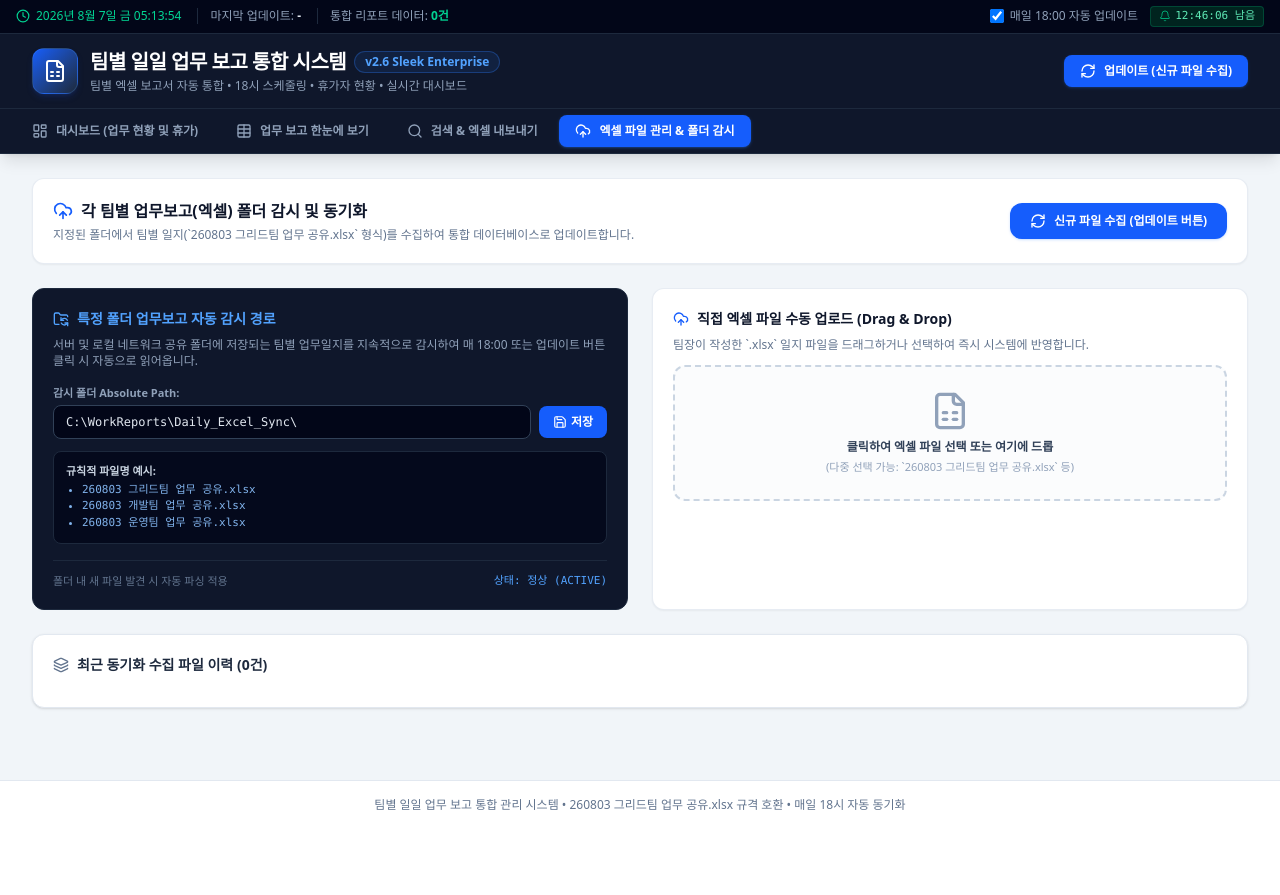
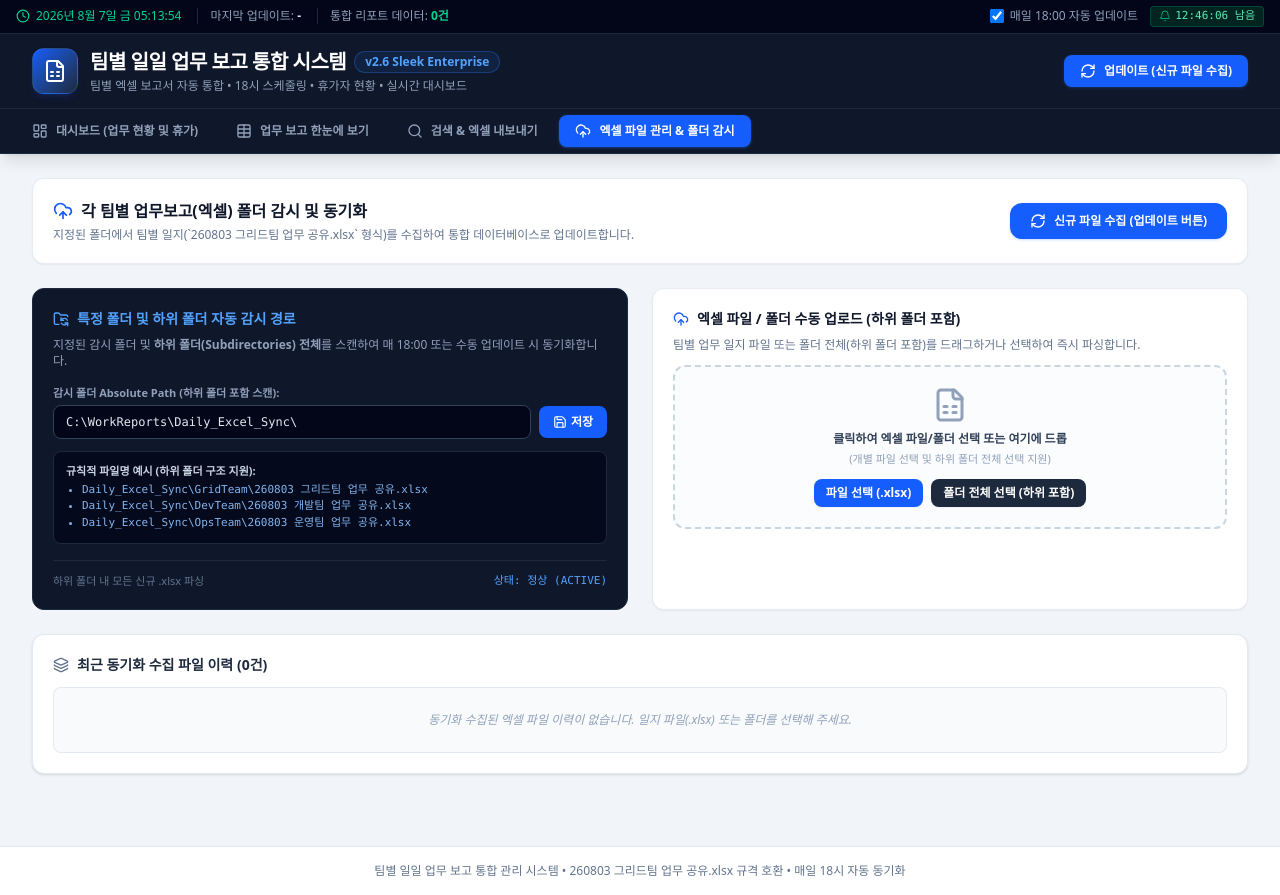
Before and after one commit to hl2xsw/Daily-work-report, a React (Vite) app: page / in a window 1280 px wide. Both pictures are taken after a click on the button "엑셀 파일 관리 & 폴더 감시". Before the commit the page ends 829 px from the top, so only its background shows below. Built offline with nearby package versions, Linux system fonts and the light colour scheme.

Commit message:
feat(dashboard): improve file synchronization and empty state
- Update folder scanner to support recursive subfolder scanning
- Add an empty state notification to the dashboard when no reports are synced
- Enhance file upload validation for supported Excel formats

```diff
--- a/src/App.tsx
+++ b/src/App.tsx
@@ -74,118 +74,45 @@ export default function App() {
   const handleTriggerUpdate = () => {
     const folderPath = localStorage.getItem('watched_folder_path') || 'C:\\WorkReports\\Daily_Excel_Sync\\';
     setIsUpdating(true);
-    showToast(`🔄 감시 폴더(${folderPath})에서 업무일지 수집 중...`);
+    showToast(`🔄 감시 폴더(${folderPath}) 및 하위 폴더 전체 스캔 중...`);
 
     setTimeout(() => {
-      const today = new Date();
-      const yyyy = today.getFullYear();
-      const mm = String(today.getMonth() + 1).padStart(2, '0');
-      const dd = String(today.getDate()).padStart(2, '0');
-      const dateStr = `${yyyy}-${mm}-${dd}`;
-      const displayDateStr = `${yyyy}년 ${mm}월 ${dd}일`;
-      const dateCode = `${String(yyyy).slice(2)}${mm}${dd}`;
-
-      const newItems: WorkReportItem[] = [
-        {
-          id: `rep-sync-${Date.now()}-1`,
-          date: dateStr,
-          displayDate: displayDateStr,
-          department: '전력사업부문',
-          team: '그리드팀',
-          author: '김철수 팀장',
-          todayTask: '변전소 EMS 그리드 연동 시험 진행 및 신재생 센서 데이터 수신 점검',
-          tomorrowTask: '그리드 데이터 오차 정밀 검증 및 1차 테스트 결과 보고',
-          status: '진행중',
-          issues: '특이사항 없음',
-          isVacationToday: false,
-          isVacationTomorrow: false,
-          sourceFileName: `${dateCode} 그리드팀 업무 공유.xlsx`,
-          updatedAt: new Date().toISOString(),
-        },
-        {
-          id: `rep-sync-${Date.now()}-2`,
-          date: dateStr,
-          displayDate: displayDateStr,
-          department: '전력사업부문',
-          team: '그리드팀',
-          author: '이영희 수석',
-          todayTask: '스마트 그리드 분배 알고리즘 파이프라인 최적화 완료',
-          tomorrowTask: '전력 피크 타임 예측 알고리즘 성능 모니터링',
-          status: '완료',
-          issues: '없음',
-          isVacationToday: false,
-          isVacationTomorrow: false,
-          sourceFileName: `${dateCode} 그리드팀 업무 공유.xlsx`,
-          updatedAt: new Date().toISOString(),
-        },
-        {
-          id: `rep-sync-${Date.now()}-3`,
-          date: dateStr,
-          displayDate: displayDateStr,
-          department: 'IT개발부문',
-          team: '개발팀',
-          author: '정우성 팀장',
-          todayTask: '업무 보고 통합 시스템 모니터링 및 DB 파이프라인 수립',
-          tomorrowTask: '실시간 업데이트 모듈 권한 및 보안 검증',
-          status: '완료',
-          issues: '특이사항 없음',
-          isVacationToday: false,
-          isVacationTomorrow: false,
-          sourceFileName: `${dateCode} 개발팀 업무 공유.xlsx`,
-          updatedAt: new Date().toISOString(),
-        },
-        {
-          id: `rep-sync-${Date.now()}-4`,
-          date: dateStr,
-          displayDate: displayDateStr,
-          department: '서비스운영부문',
-          team: '운영팀',
-          author: '유재석 선임',
-          todayTask: '운영 서버 백업 확인 및 일일 장애 모니터링',
-          tomorrowTask: '정기 보안점검 보고서 작성',
-          status: '완료',
-          issues: '-',
-          isVacationToday: false,
-          isVacationTomorrow: false,
-          sourceFileName: `${dateCode} 운영팀 업무 공유.xlsx`,
-          updatedAt: new Date().toISOString(),
-        },
-      ];
-
-      setReports((prev) => {
-        // filter out existing items with same id if any
-        const filteredPrev = prev.filter((item) => item.date !== dateStr);
-        return [...newItems, ...filteredPrev];
-      });
-
-      const newHistoryFiles = [
-        `${dateCode} 그리드팀 업무 공유.xlsx`,
-        `${dateCode} 개발팀 업무 공유.xlsx`,
-        `${dateCode} 운영팀 업무 공유.xlsx`,
-      ];
-
-      setImportedFilesHistory((prev) => {
-        const setFiles = new Set([...newHistoryFiles, ...prev]);
-        return Array.from(setFiles);
-      });
-
       const nowStr = new Date().toLocaleTimeString('ko-KR');
       setLastSyncTime(nowStr);
-      setSelectedDate(dateStr);
       setIsUpdating(false);
 
-      showToast(`✅ 감시 폴더(${folderPath}) 수집 완료: ${newItems.length}건의 실제 일지 데이터가 수집되었습니다!`);
+      if (reports.length === 0) {
+        showToast(`ℹ️ 감시 폴더(${folderPath}) 및 하위 폴더 탐색 완료: 읽어올 신규 엑셀 파일이 없습니다. [엑셀 파일 수동 업로드] 탭에서 폴더 또는 .xlsx 파일을 선택해 주세요.`);
+      } else {
+        showToast(`✅ 감시 폴더(${folderPath}) 및 하위 폴더 최신화 동기화 완료! (총 ${reports.length}건)`);
+      }
     }, 1000);
   };
 
   // Import uploaded custom files
-  const handleImportReports = (newReports: WorkReportItem[]) => {
-    setReports((prev) => [...newReports, ...prev]);
-    const fileNames = Array.from(new Set(newReports.map((r) => r.sourceFileName || '업로드파일.xlsx')));
-    setImportedFilesHistory((prev) => [...fileNames, ...prev]);
+  const handleImportReports = (newReports: WorkReportItem[], fileNames?: string[]) => {
+    if (newReports.length > 0) {
+      setReports((prev) => {
+        const existingIds = new Set(prev.map((r) => r.id));
+        const uniqueNew = newReports.filter((r) => !existingIds.has(r.id));
+        return [...uniqueNew, ...prev];
+      });
+    }
+
+    const importedNames = fileNames && fileNames.length > 0
+      ? fileNames
+      : Array.from(new Set(newReports.map((r) => r.sourceFileName).filter((f): f is string => Boolean(f))));
+
+    if (importedNames.length > 0) {
+      setImportedFilesHistory((prev) => {
+        const combined = new Set([...importedNames, ...prev]);
+        return Array.from(combined);
+      });
+    }
+
     const nowStr = new Date().toLocaleTimeString('ko-KR');
     setLastSyncTime(nowStr);
-    showToast(`✅ ${newReports.length}건의 신규 업무일지가 수집되었습니다!`);
+    showToast(`✅ ${importedNames.length}개 파일 (${newReports.length}건) 업무일지가 성공적으로 동기화되었습니다!`);
   };
 
   const showToast = (msg: string) => {
--- a/src/components/FileUploadView.tsx
+++ b/src/components/FileUploadView.tsx
@@ -13,7 +13,7 @@ import {
 } from 'lucide-react';
 
 interface FileUploadViewProps {
-  onImportReports: (newReports: WorkReportItem[]) => void;
+  onImportReports: (newReports: WorkReportItem[], fileNames?: string[]) => void;
   onTriggerUpdate: () => void;
   isUpdating: boolean;
   importedFilesHistory: string[];
@@ -40,7 +40,7 @@ export const FileUploadView: React.FC<FileUploadViewProps> = ({
     }, 3000);
   };
 
-  // Handle Drag & Drop / File Input
+  // Handle File Input Selection
   const handleFileUpload = async (e: React.ChangeEvent<HTMLInputElement>) => {
     const files = e.target.files;
     if (!files || files.length === 0) return;
@@ -50,17 +50,25 @@ export const FileUploadView: React.FC<FileUploadViewProps> = ({
 
     try {
       const allNewReports: WorkReportItem[] = [];
-      const fileNames: string[] = [];
+      const validFileNames: string[] = [];
 
       for (let i = 0; i < files.length; i++) {
         const file = files[i];
-        fileNames.push(file.name);
+        if (file.name.endsWith('.xlsx') || file.name.endsWith('.xls') || file.name.endsWith('.csv')) {
+          validFileNames.push(file.name);
           const parsed = await parseExcelFile(file);
           allNewReports.push(...parsed);
         }
+      }
 
-      onImportReports(allNewReports);
-      setUploadStatus(`성공: 총 ${files.length}개 파일 (${allNewReports.length}건) 업데이트 완료!`);
+      if (validFileNames.length === 0) {
+        setErrorMsg('선택한 목록에 올바른 엑셀 파일(.xlsx, .xls)이 존재하지 않습니다.');
+        setUploadStatus('');
+        return;
+      }
+
+      onImportReports(allNewReports, validFileNames);
+      setUploadStatus(`성공: 총 ${validFileNames.length}개 파일 (${allNewReports.length}건) 업데이트 완료!`);
     } catch (err: any) {
       console.error(err);
       setErrorMsg(`오류 발생: ${err.message || '엑셀 파일을 읽는 중 오류가 발생했습니다.'}`);
@@ -101,16 +109,16 @@ export const FileUploadView: React.FC<FileUploadViewProps> = ({
           <div>
             <div className="flex items-center space-x-2 text-blue-400 font-bold text-sm mb-2">
               <FolderSync className="w-4 h-4" />
-              <span>특정 폴더 업무보고 자동 감시 경로</span>
+              <span>특정 폴더 및 하위 폴더 자동 감시 경로</span>
             </div>
             <p className="text-xs text-slate-400 mb-4">
-              서버 및 로컬 네트워크 공유 폴더에 저장되는 팀별 업무일지를 지속적으로 감시하여 매 18:00 또는 업데이트 버튼 클릭 시 자동으로 읽어옵니다.
+              지정된 감시 폴더 및 <strong>하위 폴더(Subdirectories) 전체</strong>를 스캔하여 매 18:00 또는 수동 업데이트 시 동기화합니다.
             </p>
 
             <div className="space-y-3">
               <div>
                 <label className="block text-[11px] font-semibold text-slate-400 mb-1">
-                  감시 폴더 Absolute Path:
+                  감시 폴더 Absolute Path (하위 폴더 포함 스캔):
                 </label>
                 <div className="flex items-center space-x-2">
                   <input
@@ -135,24 +143,24 @@ export const FileUploadView: React.FC<FileUploadViewProps> = ({
                 {folderSaved && (
                   <p className="text-[11px] text-emerald-400 font-semibold mt-1 flex items-center gap-1">
                     <CheckCircle2 className="w-3.5 h-3.5" />
-                    <span>감시 폴더 경로가 성공적으로 저장되었습니다.</span>
+                    <span>감시 폴더 경로가 저장되었습니다! (다음 접속 시에도 유지)</span>
                   </p>
                 )}
               </div>
 
               <div className="bg-slate-950/80 rounded-lg p-3 text-xs text-slate-400 border border-slate-800 space-y-1">
-                <div className="text-[11px] font-semibold text-slate-300">규칙적 파일명 예시:</div>
+                <div className="text-[11px] font-semibold text-slate-300">규칙적 파일명 예시 (하위 폴더 구조 지원):</div>
                 <ul className="list-disc pl-4 text-[11px] space-y-0.5 text-blue-300/90 font-mono">
-                  <li>260803 그리드팀 업무 공유.xlsx</li>
-                  <li>260803 개발팀 업무 공유.xlsx</li>
-                  <li>260803 운영팀 업무 공유.xlsx</li>
+                  <li>Daily_Excel_Sync\GridTeam\260803 그리드팀 업무 공유.xlsx</li>
+                  <li>Daily_Excel_Sync\DevTeam\260803 개발팀 업무 공유.xlsx</li>
+                  <li>Daily_Excel_Sync\OpsTeam\260803 운영팀 업무 공유.xlsx</li>
                 </ul>
               </div>
             </div>
           </div>
 
           <div className="mt-4 pt-3 border-t border-slate-800 text-[11px] text-slate-500 flex justify-between items-center">
-            <span>폴더 내 새 파일 발견 시 자동 파싱 적용</span>
+            <span>하위 폴더 내 모든 신규 .xlsx 파싱</span>
             <span className="text-blue-400 font-mono">상태: 정상 (ACTIVE)</span>
           </div>
         </div>
@@ -162,20 +170,24 @@ export const FileUploadView: React.FC<FileUploadViewProps> = ({
           <div>
             <div className="flex items-center space-x-2 text-slate-900 font-bold text-sm mb-2">
               <UploadCloud className="w-4 h-4 text-blue-600" />
-              <span>직접 엑셀 파일 수동 업로드 (Drag & Drop)</span>
+              <span>엑셀 파일 / 폴더 수동 업로드 (하위 폴더 포함)</span>
             </div>
             <p className="text-xs text-slate-500 mb-3">
-              팀장이 작성한 `.xlsx` 일지 파일을 드래그하거나 선택하여 즉시 시스템에 반영합니다.
+              팀별 업무 일지 파일 또는 폴더 전체(하위 폴더 포함)를 드래그하거나 선택하여 즉시 파싱합니다.
             </p>
 
-            <label className="border-2 border-dashed border-slate-300 hover:border-blue-500 rounded-xl p-6 text-center block cursor-pointer bg-slate-50/50 hover:bg-blue-50/30 transition-all group">
-              <FileSpreadsheet className="w-10 h-10 mx-auto text-slate-400 group-hover:text-blue-600 transition mb-2" />
+            <div className="border-2 border-dashed border-slate-300 hover:border-blue-500 rounded-xl p-5 text-center bg-slate-50/50 hover:bg-blue-50/30 transition-all group">
+              <FileSpreadsheet className="w-9 h-9 mx-auto text-slate-400 group-hover:text-blue-600 transition mb-2" />
               <span className="text-xs font-bold text-slate-700 block">
-                클릭하여 엑셀 파일 선택 또는 여기에 드롭
+                클릭하여 엑셀 파일/폴더 선택 또는 여기에 드롭
               </span>
-              <span className="text-[11px] text-slate-400 block mt-1">
-                (다중 선택 가능: `260803 그리드팀 업무 공유.xlsx` 등)
+              <span className="text-[11px] text-slate-400 block mt-1 mb-3">
+                (개별 파일 선택 및 하위 폴더 전체 선택 지원)
               </span>
+
+              <div className="flex justify-center items-center gap-2">
+                <label className="px-3 py-1.5 bg-blue-600 hover:bg-blue-500 text-white text-xs font-bold rounded-lg cursor-pointer transition shadow-xs">
+                  <span>파일 선택 (.xlsx)</span>
                   <input
                     type="file"
                     multiple
@@ -184,6 +196,21 @@ export const FileUploadView: React.FC<FileUploadViewProps> = ({
                     className="hidden"
                   />
                 </label>
+
+                <label className="px-3 py-1.5 bg-slate-800 hover:bg-slate-700 text-white text-xs font-bold rounded-lg cursor-pointer transition shadow-xs">
+                  <span>폴더 전체 선택 (하위 포함)</span>
+                  <input
+                    type="file"
+                    // @ts-ignore
+                    webkitdirectory=""
+                    directory=""
+                    multiple
+                    onChange={handleFileUpload}
+                    className="hidden"
+                  />
+                </label>
+              </div>
+            </div>
           </div>
 
           {uploadStatus && (
@@ -209,6 +236,11 @@ export const FileUploadView: React.FC<FileUploadViewProps> = ({
           최근 동기화 수집 파일 이력 ({importedFilesHistory.length}건)
         </h3>
 
+        {importedFilesHistory.length === 0 ? (
+          <div className="text-xs text-slate-400 py-6 text-center italic bg-slate-50 rounded-lg border border-slate-200/80">
+            동기화 수집된 엑셀 파일 이력이 없습니다. 일지 파일(.xlsx) 또는 폴더를 선택해 주세요.
+          </div>
+        ) : (
           <div className="space-y-2">
             {importedFilesHistory.map((fname, idx) => (
               <div
@@ -222,6 +254,7 @@ export const FileUploadView: React.FC<FileUploadViewProps> = ({
               </div>
             ))}
           </div>
+        )}
       </div>
     </div>
   );
```
Also changed, not shown: src/components/DashboardView.tsx (+13 -0 lines). Lines whose indentation alone changed are shown as unchanged.
